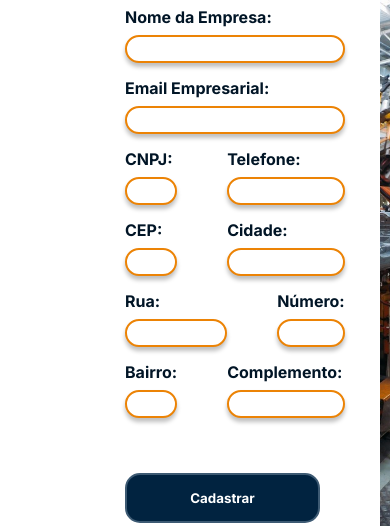
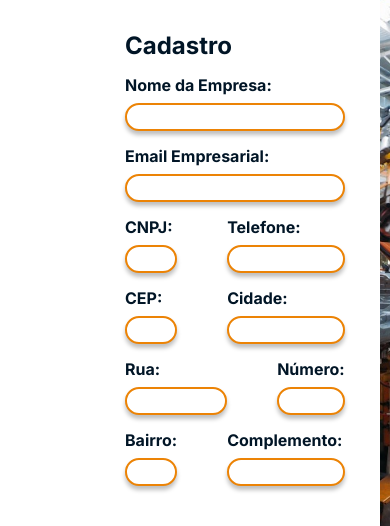
Before and after one commit to Junior-06/AirSense, a plain HTML site: page site - AIRSENSE/Cadastro.html in a window 390 px wide. Shown: the part 155-681 px from the top of the page. Drawn offline with Linux system fonts and the light colour scheme.

Commit message:
Mudanças para responsividade

```diff
--- a/site - AIRSENSE/styles/cadastro.css
+++ b/site - AIRSENSE/styles/cadastro.css
@@ -17,8 +17,9 @@ section .metade {
 section .cadastro {
     display: flex;
     flex-direction: column;
-    margin: 30px 60px 30px 125px;
+    margin: 0 60px 0 125px;
     color: var(--navy-dark);
+    justify-content: center;
 }
 
 section .cadastro .form {
--- a/site - AIRSENSE/styles/reset.css
+++ b/site - AIRSENSE/styles/reset.css
@@ -15,6 +15,10 @@
     --orange: #EC8305;
     --cinza: rgb(75, 75, 78);
     --platinum: #E6E4E9;
+}
+
+section {
+    height: calc(100vh - 88px);
 }
 
 body {
```
